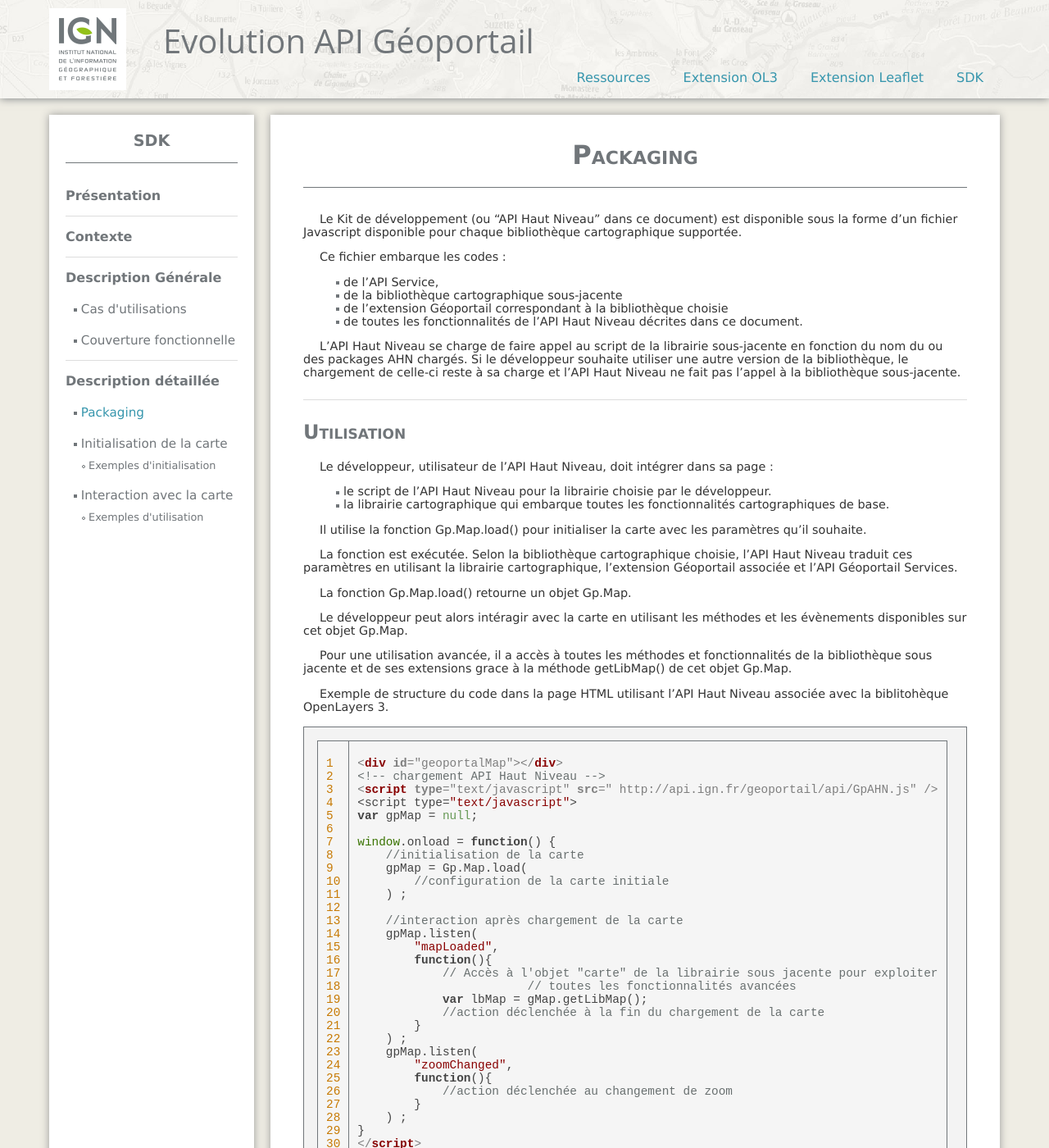
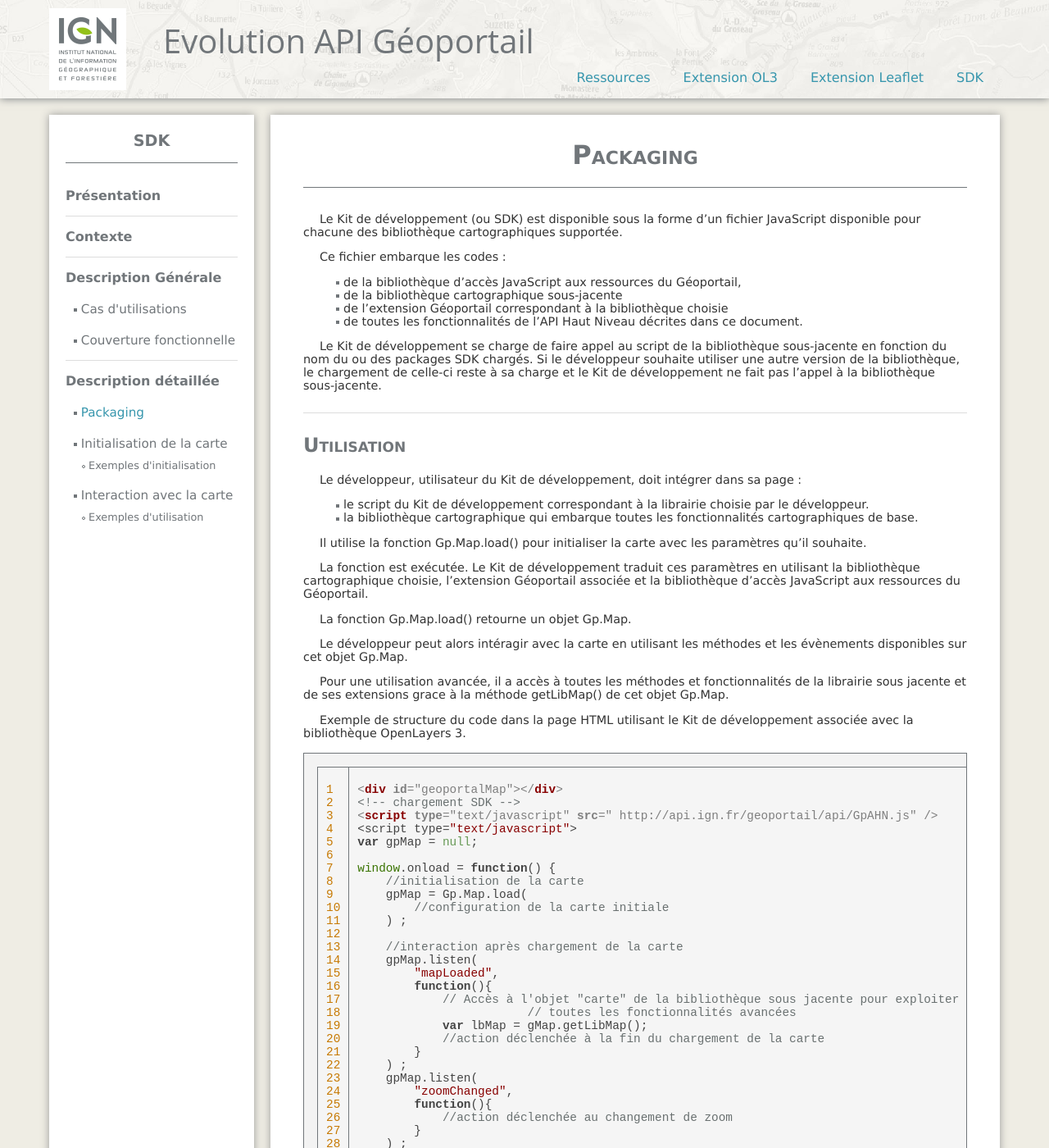
Before and after one commit to IGNF/evolution-apigeoportail, a Jekyll site: the page built from ahn/dd_packaging-communication.md, in a window 1280 px wide and 1400 px high. Shown: the whole window at 82% size. Built offline with Jekyll 4.4.1, drawn with Linux system fonts in a browser that asks for light colours; nearby versions of some CDN libraries.

Commit message:
Mise à jour avec le nouveau vocabulaire

````diff
--- a/ahn/dd_packaging-communication.md
+++ b/ahn/dd_packaging-communication.md
@@ -8,41 +8,41 @@
 
 # Packaging
 
-Le Kit de développement (ou "API Haut Niveau" dans ce document) est disponible sous la forme d'un fichier Javascript disponible pour chaque bibliothèque cartographique supportée.
+Le Kit de développement (ou SDK) est disponible sous la forme d'un fichier JavaScript disponible pour chacune des bibliothèque cartographiques supportée.
 
 Ce fichier embarque les codes :
 
-* de l'API Service,
+* de la bibliothèque d'accès JavaScript aux ressources du Géoportail,
 * de la bibliothèque cartographique sous-jacente
 * de l'extension Géoportail correspondant à la bibliothèque choisie
 * de toutes les fonctionnalités de l'API Haut Niveau décrites dans ce document.
 
-L'API Haut Niveau se charge de faire appel au script de la librairie sous-jacente en fonction du nom du ou des packages AHN chargés. Si le développeur souhaite utiliser une autre version de la bibliothèque, le chargement de celle-ci reste à sa charge et l'API Haut Niveau ne fait pas l'appel à la bibliothèque sous-jacente.
+Le Kit de développement se charge de faire appel au script de la bibliothèque sous-jacente en fonction du nom du ou des packages SDK chargés. Si le développeur souhaite utiliser une autre version de la bibliothèque, le chargement de celle-ci reste à sa charge et le Kit de développement ne fait pas l'appel à la bibliothèque sous-jacente.
 
 
 ## Utilisation
 
-Le développeur, utilisateur de l'API Haut Niveau, doit intégrer dans sa page :
+Le développeur, utilisateur du Kit de développement, doit intégrer dans sa page :
 
-* le script de l'API Haut Niveau pour la librairie choisie par le développeur.
-* la librairie cartographique qui embarque toutes les fonctionnalités cartographiques de base.
+* le script du Kit de développement correspondant à la librairie choisie par le développeur.
+* la bibliothèque cartographique qui embarque toutes les fonctionnalités cartographiques de base.
 
 Il utilise la fonction Gp.Map.load() pour initialiser la carte avec les paramètres qu'il souhaite.
 
-La fonction est exécutée. Selon la bibliothèque cartographique choisie, l'API Haut Niveau traduit ces paramètres en utilisant la librairie cartographique, l'extension Géoportail associée et l'API Géoportail Services.
+La fonction est exécutée. Le Kit de développement traduit ces paramètres en utilisant la bibliothèque cartographique choisie, l'extension Géoportail associée et la bibliothèque d'accès JavaScript aux ressources du Géoportail.
 
 La fonction Gp.Map.load() retourne un objet Gp.Map.
 
 Le développeur peut alors intéragir avec la carte en utilisant les méthodes et les évènements disponibles sur cet objet Gp.Map.
 
-Pour une utilisation avancée, il a accès à toutes les méthodes et fonctionnalités de la bibliothèque sous jacente et de ses extensions grace à la méthode getLibMap() de cet objet Gp.Map.
+Pour une utilisation avancée, il a accès à toutes les méthodes et fonctionnalités de la librairie sous jacente et de ses extensions grace à la méthode getLibMap() de cet objet Gp.Map.
 
-Exemple de structure du code dans la page HTML utilisant l'API Haut Niveau associée avec la biblitohèque OpenLayers 3.
+Exemple de structure du code dans la page HTML utilisant le Kit de développement associée avec la bibliothèque OpenLayers 3.
 
 
 ```
 <div id="geoportalMap"></div>
-<!-- chargement API Haut Niveau -->
+<!-- chargement SDK -->
 <script type="text/javascript" src=" http://api.ign.fr/geoportail/api/GpAHN.js" />
 <script type="text/javascript">
 var gpMap = null;
@@ -57,7 +57,7 @@
     gpMap.listen(
         "mapLoaded",
         function(){
-            // Accès à l'objet "carte" de la librairie sous jacente pour exploiter
+            // Accès à l'objet "carte" de la bibliothèque sous jacente pour exploiter
                         // toutes les fonctionnalités avancées
             var lbMap = gMap.getLibMap();
             //action déclenchée à la fin du chargement de la carte
````
